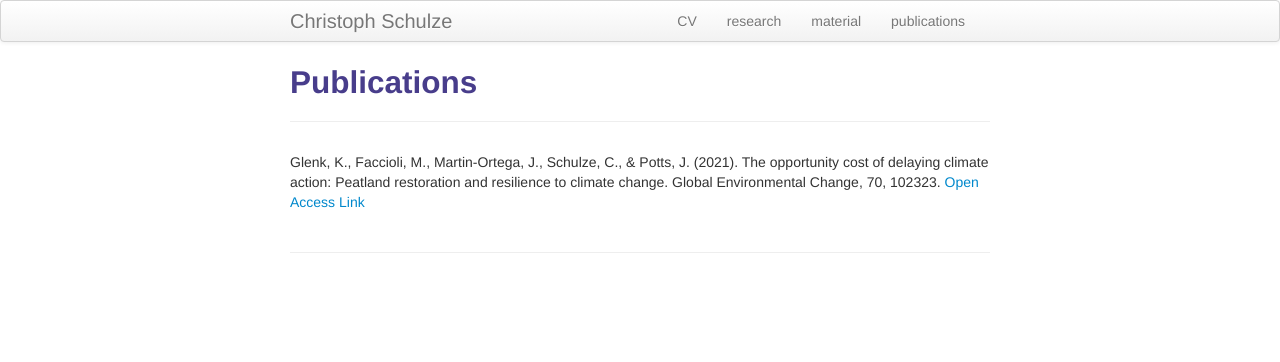
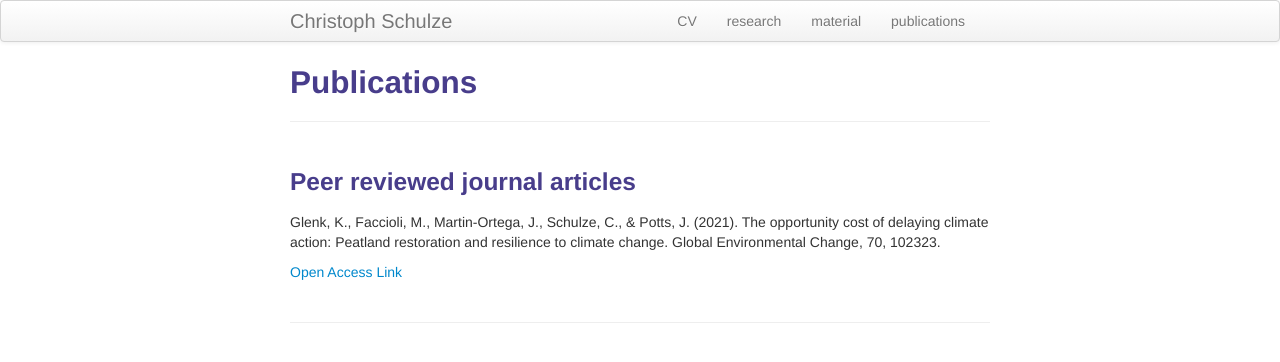
Before and after one commit to crokology/crokology.github.io, a Jekyll site: the page built from pages/publications.md, in a window 1280 px wide. Shown: the top 362 px of the page. Built offline with Jekyll 4.4.1, drawn with Linux system fonts in a browser that asks for light colours.

Commit message:
Update publications.md

```diff
--- a/pages/publications.md
+++ b/pages/publications.md
@@ -3,8 +3,10 @@ layout: page
 title: Publications
 description: Peer reviewed Journal articles
 ---
+### Peer reviewed journal articles
 
 Glenk, K., Faccioli, M., Martin-Ortega, J., Schulze, C., & Potts, J. (2021). The opportunity cost of delaying climate action: Peatland restoration and resilience to climate change. Global Environmental Change, 70, 102323.
+
 <a href="https://doi.org/10.1016/j.gloenvcha.2021.102323">Open Access Link</a>
 
 <!--[click here for the most recent version of the paper]({{ BASE_PATH}}/pages/working_papers/sample-working-paper.pdf)-->
```
